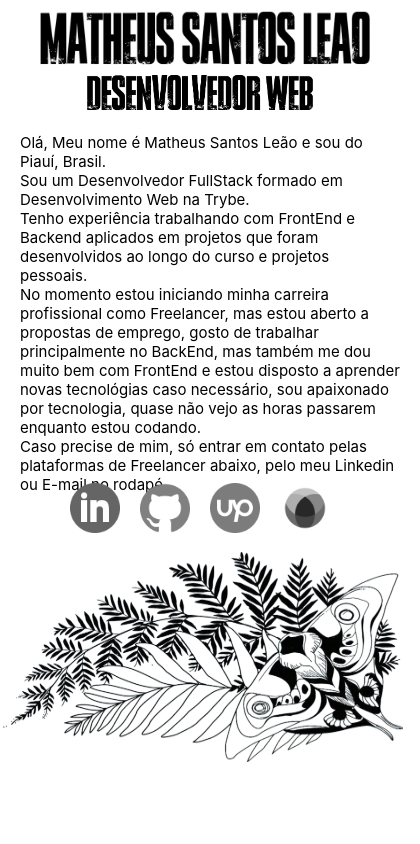
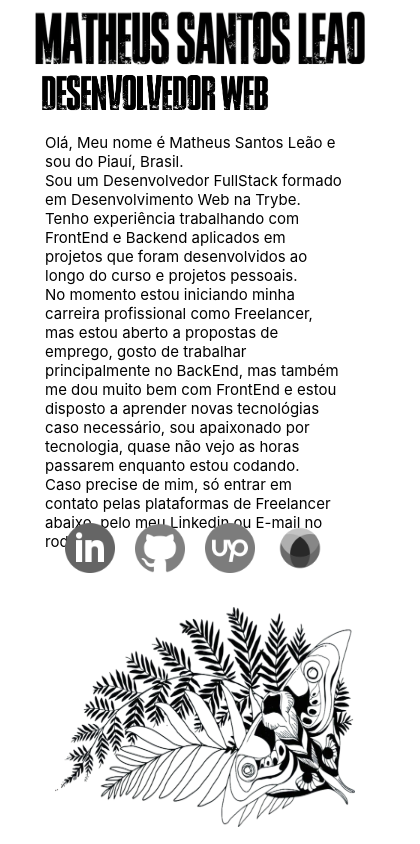
Before and after one commit to MatheusKRC/portfolio, a React (Create React App) app: page / in a window 390 px wide. Shown: the top 844 px of the page, 420 px wide, since content can reach past the window. Built offline with nearby package versions, Linux system fonts and the light colour scheme.

Commit message:
fix mobile

```diff
--- a/src/CSS/About.css
+++ b/src/CSS/About.css
@@ -222,6 +222,7 @@ html {
     background-color: white;
     justify-content: space-between;
     flex-direction: column;
+    align-items: center;
 
     height: 1030px;
 
@@ -230,13 +231,13 @@ html {
 
   .myPhoto {
     filter: opacity(0%);
-    width: 400px;
+    width: 300px;
     height: 600px;
   }
 
   .myPhotoDiv, .myPhotoDivMoon, .myPhotoDivSun {
     filter: opacity(0%);
-    width: 400px;
+    width: 300px;
     height: 600px;
 
     margin-right: 10%;
@@ -250,13 +251,10 @@ html {
   .myRole {
     width: 240px;
     height: 40px;
-
-    margin-left: 80px;
-    margin-right: 80px;
   }
 
   .textAboutMe {
-    width: 380px;
+    width: 300px;
     height: 200px;
     flex-direction: column;
 
@@ -264,16 +262,16 @@ html {
     font-size: 15px;
 
     margin-bottom: -50px;
-    margin-left: 20px;
-    margin-right: 20px;
+    margin-left: 50px;
+    margin-right: 50px;
 
     text-align: start;
   }
 
   .socialMedias {
-    margin-top: 180px;
+    margin-top: 220px;
      margin-left: 50px;
-     margin-right: 50px;
+     margin-right: 30px;
   }
 
   .socialIcons {
@@ -285,13 +283,13 @@ html {
   }
 
   .tattoo {
-    margin-top: -80px;
+    margin-top: -10px;
     margin-left: 25%;
   }
 
   .tattooImg {
-    width: 210px;
-    height: 400px;
+    width: 220px;
+    height: 300px;
 
     transform: rotate(270deg);
   }
--- a/src/CSS/Contact.css
+++ b/src/CSS/Contact.css
@@ -105,21 +105,27 @@
 
 @media screen and (max-width: 500px){
     .contactPage {
-        display: block;
+        display: flex;
+        flex-wrap: wrap;
+        justify-content: center;
 
         padding-top: 30px;
         padding-bottom: 30px;
+
+        align-items: center;
     }
 
     .textContactMe {
         font-size: small;
 
         text-align: center;
+        align-self: center;
 
         width: 300px;
 
-        margin-left: 50px;
-        margin-bottom: -150px;
+        margin-left: 12%;
+        margin-right: 12%;
+        margin-bottom: -180px;
     }
 
     .contactName {
@@ -135,7 +141,7 @@
 
         align-items: center;
 
-        justify-content: space-around;
-
+        margin-left: -30px;
+        /* justify-content: space-between; */
     }
 }
--- a/src/CSS/NavBar.css
+++ b/src/CSS/NavBar.css
@@ -189,6 +189,7 @@ body {
 
 @media screen and (max-width: 500px){
     .navBarPage {
+        width: 300px;
         filter: opacity(0%);
     }
 }
--- a/src/CSS/Projects.css
+++ b/src/CSS/Projects.css
@@ -214,7 +214,7 @@
         width: 30px;
         height: 50px;
 
-        margin-left: 80px;
+        margin-left: 70px;
         margin-bottom: 20px;
     }
 
@@ -222,7 +222,7 @@
         width: 30px;
         height: 50px;
 
-        margin-right: 80px;
+        margin-right: 70px;
         margin-bottom: 20px;
     }
 
--- a/src/CSS/Skills.css
+++ b/src/CSS/Skills.css
@@ -205,7 +205,8 @@
     .softCard, .softCardMoon, .softCardSun {
         background-color: white;
 
-        width: 350px;
+        width: 280px;
+        height: 200px;
         border-radius: 50px;
         text-align: center;
 
@@ -221,7 +222,7 @@
     }
 
     .softSkill {
-        transform: translate(30px, 10px);
+        transform: translate(10px, 10px);
     }
 
 
@@ -233,6 +234,8 @@
 
         padding: 30px;
         border-radius: 50px;
+
+        font-size: small;
     }
 
 }
--- a/src/CSS/index.css
+++ b/src/CSS/index.css
@@ -1,11 +1,18 @@
 body {
   margin: 0;
   border: 0;
+  scroll-behavior: smooth;
+  overflow-x: hidden;
   font-family: -apple-system, BlinkMacSystemFont, 'Segoe UI', 'Roboto', 'Oxygen',
     'Ubuntu', 'Cantarell', 'Fira Sans', 'Droid Sans', 'Helvetica Neue',
     sans-serif;
   -webkit-font-smoothing: antialiased;
   -moz-osx-font-smoothing: grayscale;
+}
+
+html {
+  scroll-behavior: smooth;
+  overflow-x: hidden;
 }
 
 code {
```
